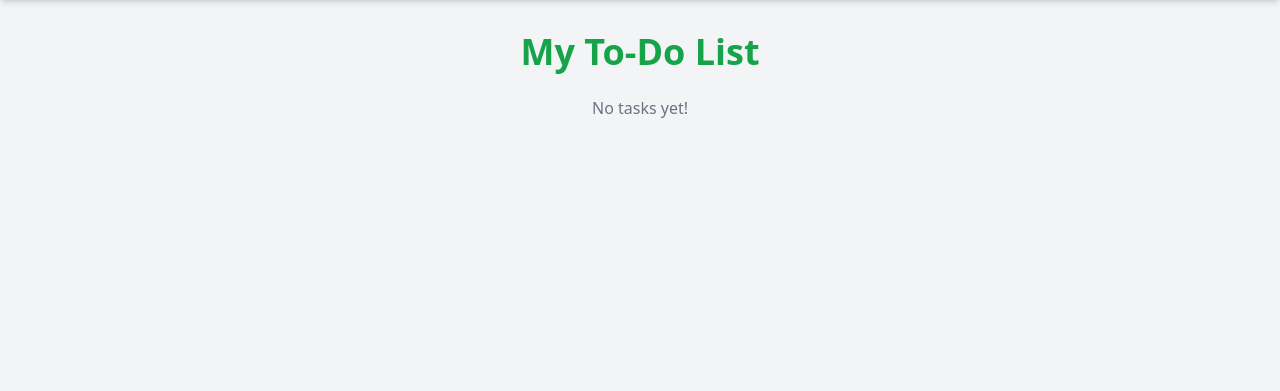
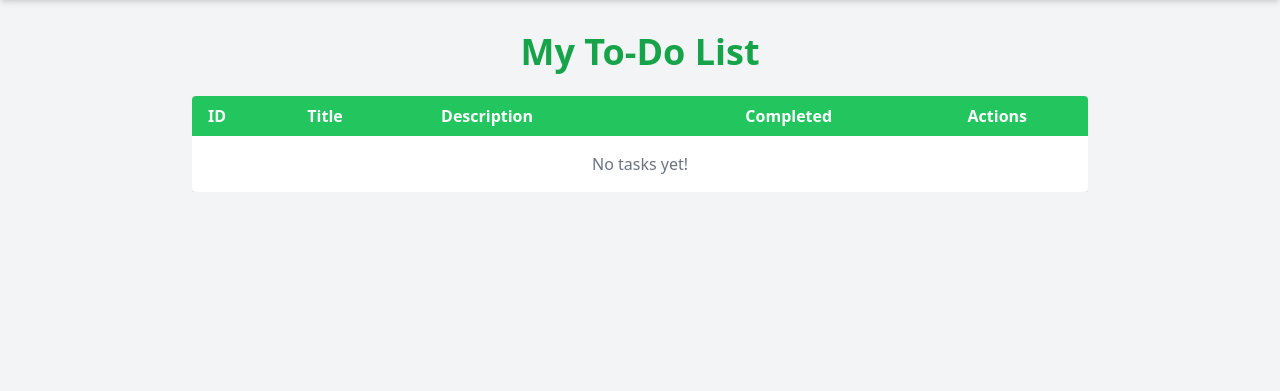
Before and after one commit to bipinjlimbu/To-Do-List---Django-Project, a Django app: page / in a window 1280 px wide. Shown: the part 64-455 px from the top of the page. Run offline with Django 5.2, Linux system fonts and the light colour scheme.

Commit message:
Index Page Updated

```diff
--- a/static/src/styles.css
+++ b/static/src/styles.css
@@ -416,7 +416,7 @@ Ensure the default browser behavior of the `hidden` attribute.
   display: none;
 }
 
-.border, .border-t {
+.border, .border-t, .border-b {
   --tw-border-opacity: 1;
   border-color: rgb(229 231 235 / var(--tw-border-opacity));
 }
@@ -492,6 +492,10 @@ Ensure the default browser behavior of the `hidden` attribute.
   display: flex;
 }
 
+.table {
+  display: table;
+}
+
 .grid {
   display: grid;
 }
@@ -512,12 +516,20 @@ Ensure the default browser behavior of the `hidden` attribute.
   width: 100%;
 }
 
+.min-w-full {
+  min-width: 100%;
+}
+
 .max-w-md {
   max-width: 28rem;
 }
 
 .max-w-7xl {
   max-width: 80rem;
+}
+
+.max-w-4xl {
+  max-width: 56rem;
 }
 
 .flex-grow {
@@ -582,6 +594,14 @@ Ensure the default browser behavior of the `hidden` attribute.
   margin-left: calc(1rem * calc(1 - var(--tw-space-x-reverse)));
 }
 
+.overflow-hidden {
+  overflow: hidden;
+}
+
+.overflow-x-auto {
+  overflow-x: auto;
+}
+
 .rounded {
   border-radius: 0.25rem;
 }
@@ -592,6 +612,10 @@ Ensure the default browser behavior of the `hidden` attribute.
 
 .border-t {
   border-top-width: 1px;
+}
+
+.border-b {
+  border-bottom-width: 1px;
 }
 
 .border-gray-300 {
@@ -691,12 +715,21 @@ Ensure the default browser behavior of the `hidden` attribute.
   padding-bottom: 0.75rem;
 }
 
+.py-4 {
+  padding-top: 1rem;
+  padding-bottom: 1rem;
+}
+
 .pt-4 {
   padding-top: 1rem;
 }
 
 .pb-4 {
   padding-bottom: 1rem;
+}
+
+.text-left {
+  text-align: left;
 }
 
 .text-center {
@@ -817,6 +850,11 @@ Ensure the default browser behavior of the `hidden` attribute.
   background-color: rgb(37 99 235 / var(--tw-bg-opacity));
 }
 
+.hover\:bg-gray-50:hover {
+  --tw-bg-opacity: 1;
+  background-color: rgb(249 250 251 / var(--tw-bg-opacity));
+}
+
 .hover\:text-green-400:hover {
   --tw-text-opacity: 1;
   color: rgb(74 222 128 / var(--tw-text-opacity));
--- a/tdl_app/templates/main/index.html
+++ b/tdl_app/templates/main/index.html
@@ -25,15 +25,36 @@
             My To-Do List
         </h1>
 
-        <!-- List of tasks -->
-        <ul class="w-full max-w-md space-y-2">
+        <!-- Task Table -->
+        <div class="overflow-x-auto w-full max-w-4xl">
+            <table class="min-w-full bg-white rounded shadow overflow-hidden">
+                <thead class="bg-green-500 text-white">
+                    <tr>
+                        <th class="px-4 py-2 text-left">ID</th>
+                        <th class="px-4 py-2 text-left">Title</th>
+                        <th class="px-4 py-2 text-left">Description</th>
+                        <th class="px-4 py-2 text-center">Completed</th>
+                        <th class="px-4 py-2 text-center">Actions</th>
+                    </tr>
+                </thead>
+                <tbody>
                     {% for task in tasks %}
-                <li class="flex justify-between items-center bg-white p-3 rounded shadow">
-                    <span class="text-gray-700 {% if task.completed %}line-through text-gray-400{% endif %}">
+                        <tr class="border-b hover:bg-gray-50">
+                            <td class="px-4 py-2">{{ task.id }}</td>
+                            <td class="px-4 py-2 {% if task.completed %}line-through text-gray-400{% endif %}">
                                 {{ task.title }}
-                    </span>
-
-                    <div class="flex space-x-2">
+                            </td>
+                            <td class="px-4 py-2 {% if task.completed %}line-through text-gray-400{% endif %}">
+                                {{ task.description }}
+                            </td>
+                            <td class="px-4 py-2 text-center">
+                                {% if task.completed %}
+                                    ✅
+                                {% else %}
+                                    ❌
+                                {% endif %}
+                            </td>
+                            <td class="px-4 py-2 text-center flex justify-center space-x-2">
                                 <form method="POST" action="{% url 'toggle_task' task.id %}">
                                     {% csrf_token %}
                                     <button type="submit"
@@ -49,14 +70,18 @@
                                         Delete
                                     </button>
                                 </form>
+                            </td>
+                        </tr>
+                    {% empty %}
+                        <tr>
+                            <td colspan="5" class="text-center text-gray-500 py-4">
+                                No tasks yet!
+                            </td>
+                        </tr>
+                    {% endfor %}
+                </tbody>
+            </table>
         </div>
-                </li>
-            {% empty %}
-                <li class="text-gray-500 text-center">
-                    No tasks yet!
-                </li>
-            {% endfor %}
-        </ul>
 
     </main>
 
```
Lines whose indentation alone changed are shown as unchanged.
